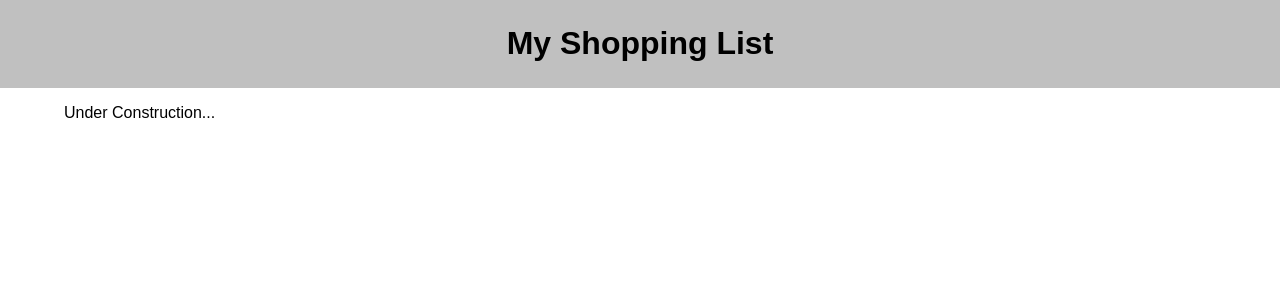
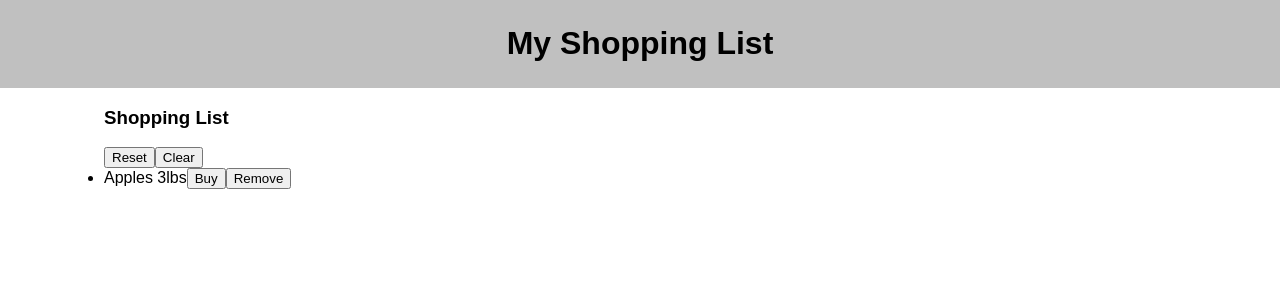
Before and after one commit to AlvinWong13/group-fs-react-shopping-list, a React (Create React App) app: page / in a window 1280 px wide. Shown: the top 300 px of the page. Built offline with nearby package versions, Linux system fonts and the light colour scheme; no server answers.

Commit message:
setup basic layout

```diff
--- a/package.json
+++ b/package.json
@@ -15,6 +15,7 @@
   "author": "",
   "license": "ISC",
   "dependencies": {
+    "axios": "^0.21.1",
     "express": "^4.17.1",
     "pg": "^8.5.1",
     "react": "^17.0.1",
--- a/src/components/App/App.jsx
+++ b/src/components/App/App.jsx
@@ -3,6 +3,7 @@ import Header from '../Header/Header.jsx';
 import './App.css';
 import { useState, useEffect } from 'react';
 import axios from 'axios';
+import ShoppingList from '../ShoppingList/ShoppingList';
 
 
 function App() {
@@ -49,20 +50,13 @@ const addFoodItem = () => {
     <div className="App">
       <Header />
       <main>
-        <p>Under Construction...</p>
+        <ul>
+        <ShoppingList />
+        </ul>
       </main>
     </div>
   );
 
-    return (
-        <div className="App">
-            <Header />
-            <main>
-                <p>Under Construction...</p>
-            </main>
-        </div>
-    );
-
 }
 
 export default App;
--- /dev/null
+++ b/src/components/ShoppingList/ShoppingList.jsx
@@ -0,0 +1,15 @@
+function ShoppingList() {
+  return (
+  <>
+    <h3>Shopping List</h3>
+    <div>
+      <button>Reset</button><button>Clear</button>
+      <li>Apples 3lbs
+        <button>Buy</button><button>Remove</button>
+      </li>
+    </div>
+  </>
+  );
+}
+
+export default ShoppingList;
```
Also changed, not shown: 1 other file (tests, documents, lock files or other folders).
